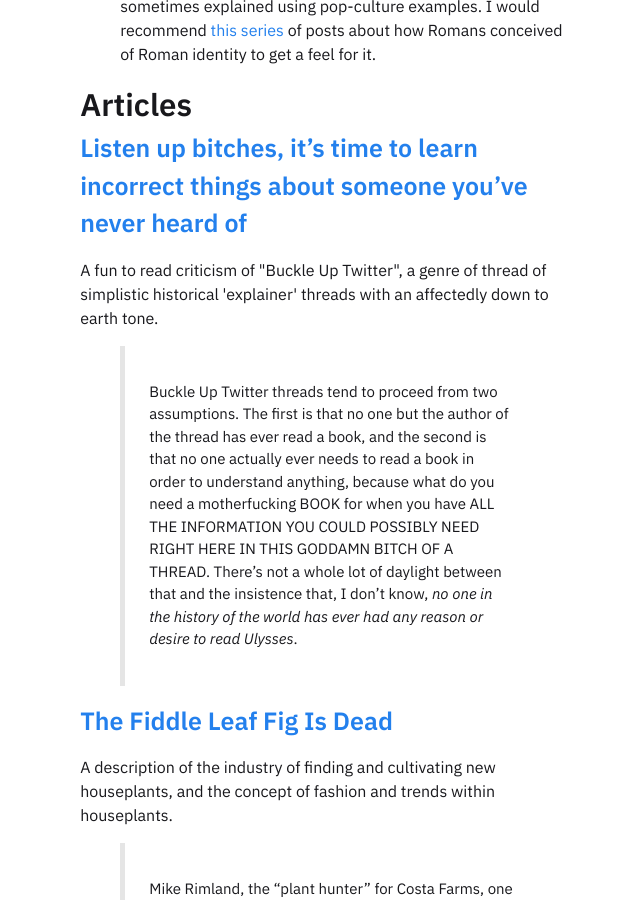
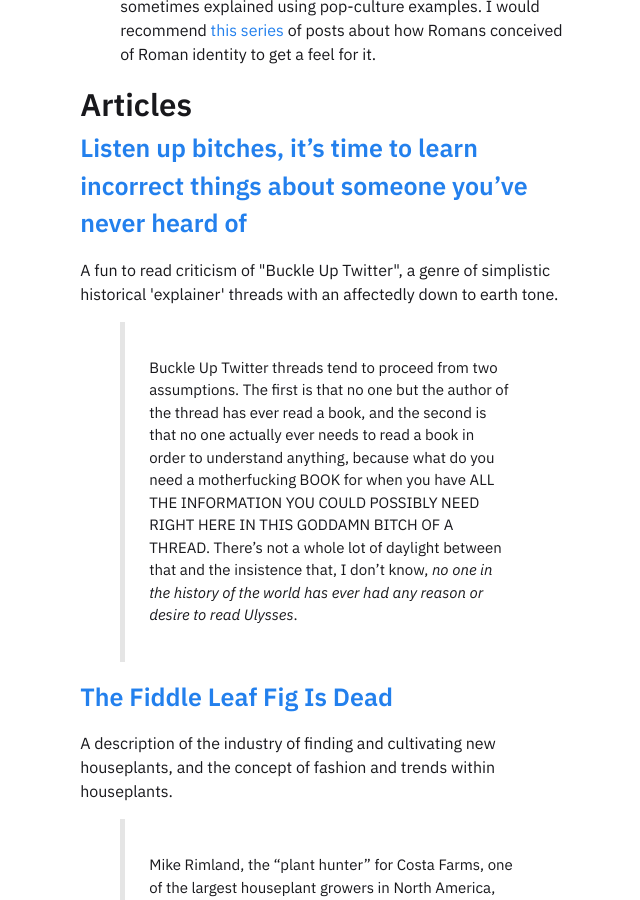
Before and after one commit to jonesethan883/jonesethan883.github.io, a Jekyll site: the page built from _posts/2022-04-25-articles.md, in a window 1280 px wide and 900 px high, scrolled down 1279 px. Shown: the whole window, without its empty margins (311-951 px from the left). Built offline with Jekyll 4.4.1, drawn with Linux system fonts in a browser that asks for light colours.

```diff
--- a/_posts/2022-04-25-articles.md
+++ b/_posts/2022-04-25-articles.md
@@ -18,7 +18,7 @@ Things I think are worth subscribing to generally.
 
 ## Articles
 ### [Listen up bitches, it’s time to learn incorrect things about someone you’ve never heard of](https://theoutline.com/post/7295/buckle-up-twitter-is-cancelled)
-A fun to read criticism of "Buckle Up Twitter", a genre of thread of simplistic historical 'explainer' threads with an affectedly down to earth tone.
+A fun to read criticism of "Buckle Up Twitter", a genre of simplistic historical 'explainer' threads with an affectedly down to earth tone.
 
 >Buckle Up Twitter threads tend to proceed from two assumptions. The first is that no one but the author of the thread has ever read a book, and the second is that no one actually ever needs to read a book in order to understand anything, because what do you need a motherfucking BOOK for when you have ALL THE INFORMATION YOU COULD POSSIBLY NEED RIGHT HERE IN THIS GODDAMN BITCH OF A THREAD. There’s not a whole lot of daylight between that and the insistence that, I don’t know, _no one in the history of the world has ever had any reason or desire to read Ulysses_.
 
```
Also changed, not shown: _notes/Public/Features.md (added, +20 -0 lines), .obsidian/appearance.json, 2 other files.
